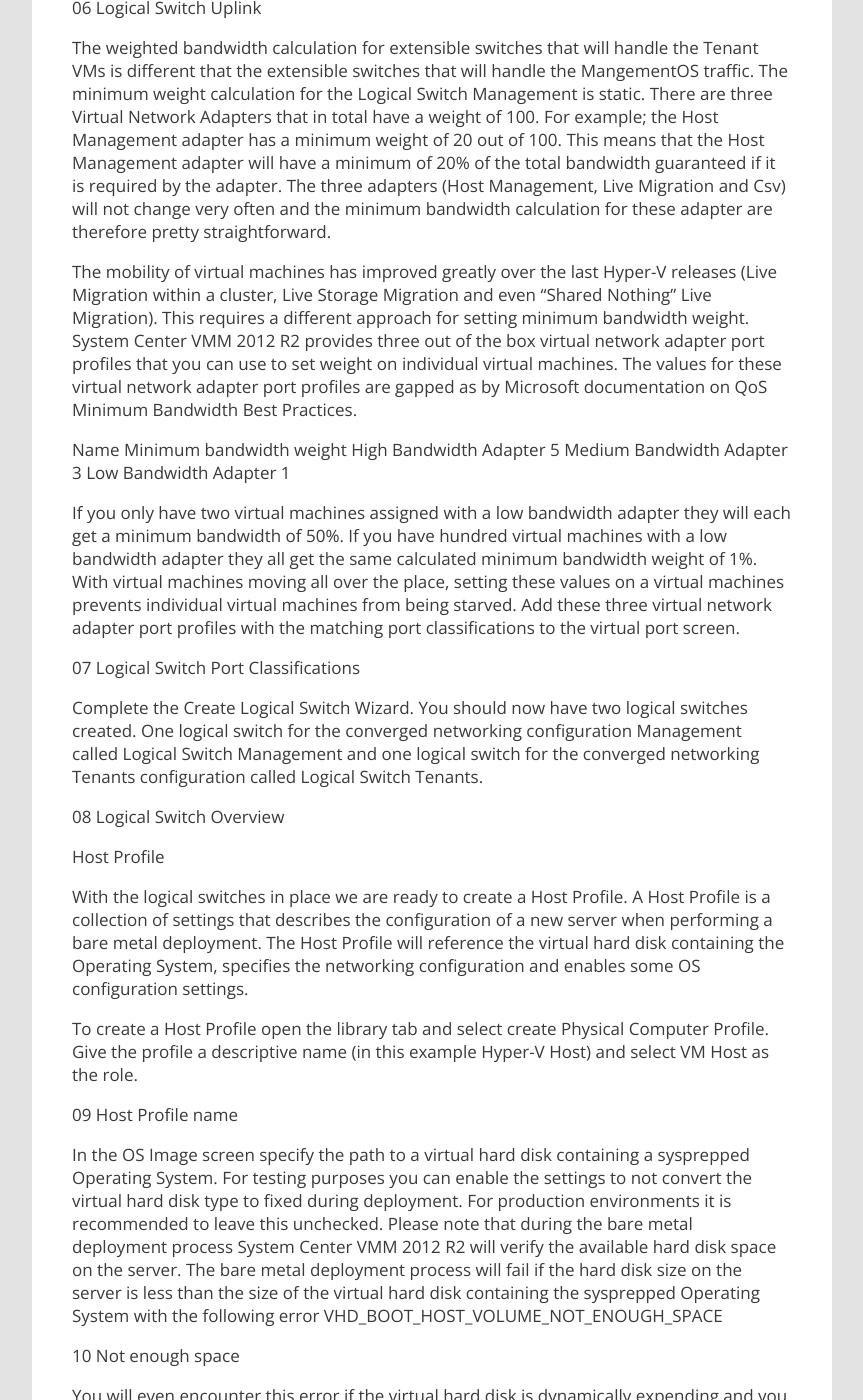
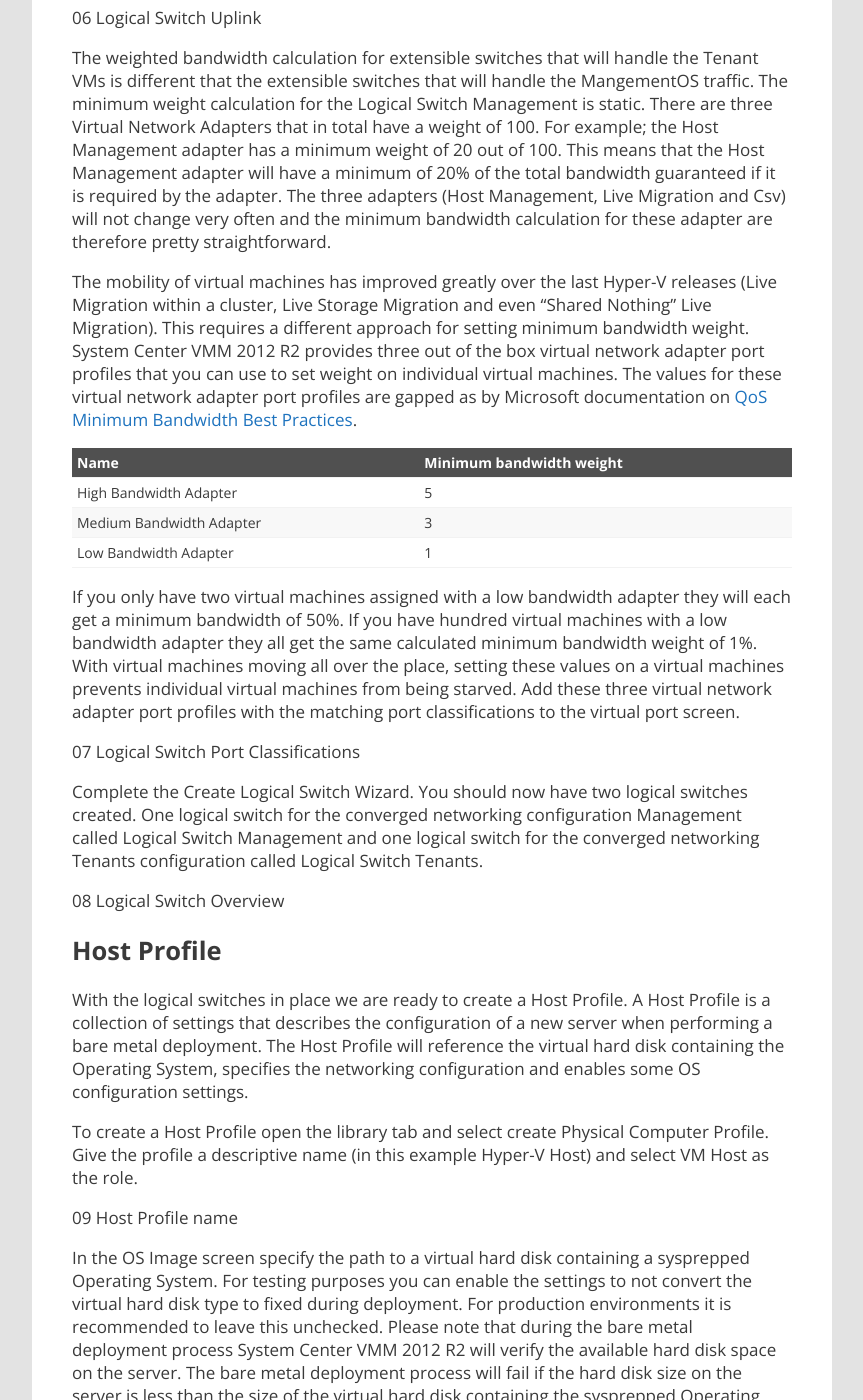
Before and after one commit to marcvaneijk/marcvaneijk.old, a Jekyll site: the page built from _posts/2013-09-22-bmd3.md, in a window 1280 px wide and 1400 px high, scrolled down 2480 px. Shown: the whole window, without its empty margins (58-921 px from the left). Built offline with Jekyll 4.4.1, drawn with Linux system fonts in a browser that asks for light colours; nearby versions of some CDN libraries; some of the changed text lies outside the part shown.

Commit message:
Update 2013-09-22-bmd3.md

```diff
--- a/_posts/2013-09-22-bmd3.md
+++ b/_posts/2013-09-22-bmd3.md
@@ -36,8 +36,6 @@ The Hyper-V extensible switch in Windows Server 2012 and Windows Server 2012 R2
 
 The uplink screen allows us to add the possible uplink port profiles. You should think of the entries here as capabilities that are made available to a host when this logical switch is assigned to it.
 
-
-
 All hosts in the Tenant cluster will get the same uplink capabilities for the converged networking configuration Management. Therefore we only need to add one Uplink port profile. To use NIC Teaming for the physical NICs in the converged networking configuration Management, change the Uplink mode to Team.
 
 03 Logical Switch Uplink
@@ -52,7 +50,7 @@ Repeat these step for the virtual ports Live Migration and Csv. After adding the
 
 Finish the wizard to create the Logical Switch Management.
 
-Logical Switch Tenants
+### Logical Switch Tenants
 
 The second logical switch will be used to handle tenant traffic in the Tenant cluster. We will create a mixed mode of traditional VLAN capability combined with Network Virtualization. Select to create a logical switch and give it a descriptive name (in this example Logical Switch Tenants). Leave the Enable single root I/O virtualization (SR-IOV) unchecked. Use the default settings for the extensible switch or add a switch extension to enable this in your environment. In the Uplink screen select the Uplink profile that was enabled for Network Virtualization (in this example SI – HD – HNV) and select Team for the Uplink mode.
 
@@ -60,12 +58,13 @@ The second logical switch will be used to handle tenant traffic in the Tenant cl
 
 The weighted bandwidth calculation for extensible switches that will handle the Tenant VMs is different that the extensible switches that will handle the MangementOS traffic. The minimum weight calculation for the Logical Switch Management is static. There are three Virtual Network Adapters that in total have a weight of 100. For example; the Host Management adapter has a minimum weight of 20 out of 100. This means that the Host Management adapter will have a minimum of 20% of the total bandwidth guaranteed if it is required by the adapter. The three adapters (Host Management, Live Migration and Csv) will not change very often and the minimum bandwidth calculation for these adapter are therefore pretty straightforward.
 
-The mobility of virtual machines has improved greatly over the last Hyper-V releases (Live Migration within a cluster, Live Storage Migration and even “Shared Nothing” Live Migration). This requires a different approach for setting minimum bandwidth weight. System Center VMM 2012 R2 provides three out of the box virtual network adapter port profiles that you can use to set weight on individual virtual machines. The values for these virtual network adapter port profiles are gapped as by Microsoft documentation on QoS Minimum Bandwidth Best Practices.
+The mobility of virtual machines has improved greatly over the last Hyper-V releases (Live Migration within a cluster, Live Storage Migration and even “Shared Nothing” Live Migration). This requires a different approach for setting minimum bandwidth weight. System Center VMM 2012 R2 provides three out of the box virtual network adapter port profiles that you can use to set weight on individual virtual machines. The values for these virtual network adapter port profiles are gapped as by Microsoft documentation on [QoS Minimum Bandwidth Best Practices](http://technet.microsoft.com/en-us/library/jj735303.aspx).
 
-Name Minimum bandwidth weight
-High Bandwidth Adapter 5
-Medium Bandwidth Adapter 3
-Low Bandwidth Adapter 1
+Name | Minimum bandwidth weight
+--- | ---
+High Bandwidth Adapter | 5
+Medium Bandwidth Adapter | 3
+Low Bandwidth Adapter | 1
 
 If you only have two virtual machines assigned with a low bandwidth adapter they will each get a minimum bandwidth of 50%. If you have hundred virtual machines with a low bandwidth adapter they all get the same calculated minimum bandwidth weight of 1%. With virtual machines moving all over the place, setting these values on a virtual machines prevents individual virtual machines from being starved. Add these three virtual network adapter port profiles with the matching port classifications to the virtual port screen.
 
@@ -75,7 +74,7 @@ Complete the Create Logical Switch Wizard. You should now have two logical switc
 
 08 Logical Switch Overview
 
-Host Profile
+## Host Profile
 
 With the logical switches in place we are ready to create a Host Profile. A Host Profile is a collection of settings that describes the configuration of a new server when performing a bare metal deployment. The Host Profile will reference the virtual hard disk containing the Operating System, specifies the networking configuration and enables some OS configuration settings.
 
@@ -83,7 +82,7 @@ To create a Host Profile open the library tab and select create Physical Compute
 
 09 Host Profile name
 
-In the OS Image screen specify the path to a virtual hard disk containing a sysprepped Operating System. For testing purposes you can enable the settings to not convert the virtual hard disk type to fixed during deployment. For production environments it is recommended to leave this unchecked. Please note that during the bare metal deployment process System Center VMM 2012 R2 will verify the available hard disk space on the server. The bare metal deployment process will fail if the hard disk size on the server is less than the size of the virtual hard disk containing the sysprepped Operating System with the following error VHD_BOOT_HOST_VOLUME_NOT_ENOUGH_SPACE
+In the OS Image screen specify the path to a virtual hard disk containing a sysprepped Operating System. For testing purposes you can enable the settings to not convert the virtual hard disk type to fixed during deployment. For production environments it is recommended to leave this unchecked. Please note that during the bare metal deployment process System Center VMM 2012 R2 will verify the available hard disk space on the server. The bare metal deployment process will fail if the hard disk size on the server is less than the size of the virtual hard disk containing the sysprepped Operating System with the following error `VHD_BOOT_HOST_VOLUME_NOT_ENOUGH_SPACE`
 
 10 Not enough space
 
@@ -95,14 +94,15 @@ We will spend some time in the next screen called Hardware Configuration. This i
 
 The preconfigured settings in the wizard contain one physical NIC that is defined as management NIC. The following table describes the configuration that we need to create.
 
-Type Logical Switch Port Classification VM Network Allocate IP Address
-Mangement NIC (Virtual NIC) Logical Switch Management Host Management Management_Hosts VM Network
-Physical NIC #1 Logical Switch Management
-Physical NIC #2 Logical Switch Management
-Virtual NIC #1 Logical Switch Management Live Migration workload Live Migration VM Network
-Virtual NIC #2 Logical Switch Management Host Cluster workload Csv VM Network
-Physical NIC #3 Logical Switch Tenants
-Physical NIC #4 Logical Switch Tenants
+Type | Logical Switch | Port Classification | VM Network | Allocate IP Address
+--- | --- | --- | --- | ---
+Mangement NIC (Virtual NIC) | Logical Switch Management | Host Management | Management_Hosts | VM Network
+Physical NIC #1 | Logical Switch Management |
+Physical NIC #2 | Logical Switch Management |
+Virtual NIC #1 | Logical Switch Management | Live Migration workload | Live Migration | VM Network
+Virtual NIC #2 | Logical Switch Management | Host Cluster workload | Csv | VM Network
+Physical NIC #3 | Logical Switch Tenants |
+Physical NIC #4 | Logical Switch Tenants |
 
 In this example each node in the tenant cluster will have a total of four physical NICs. Two physical NICs are assigned to the logical Switch Management and the other two physical NICs are assigned to the logical Switch Tenants. We will first add the Physical NICs by selecting Add > Physical Network Adapter. Add four physical network adapters.
 
```
